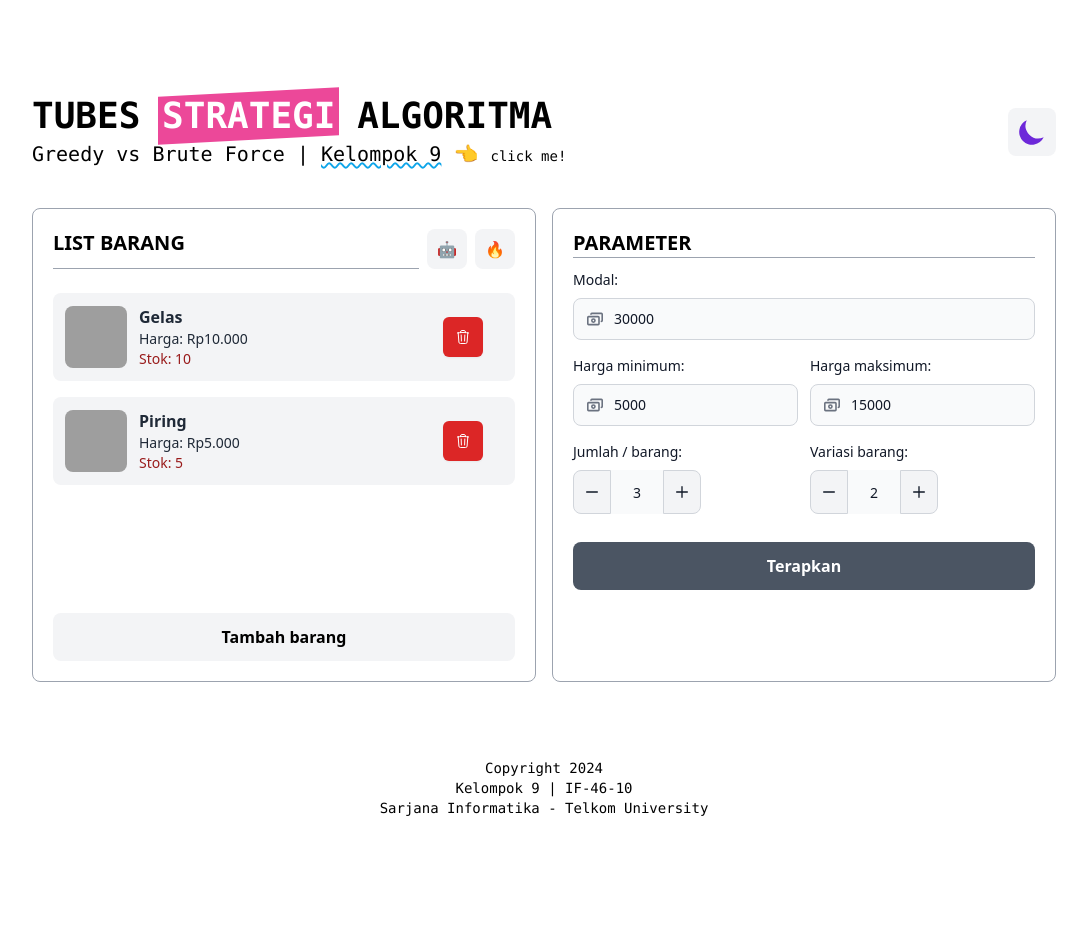
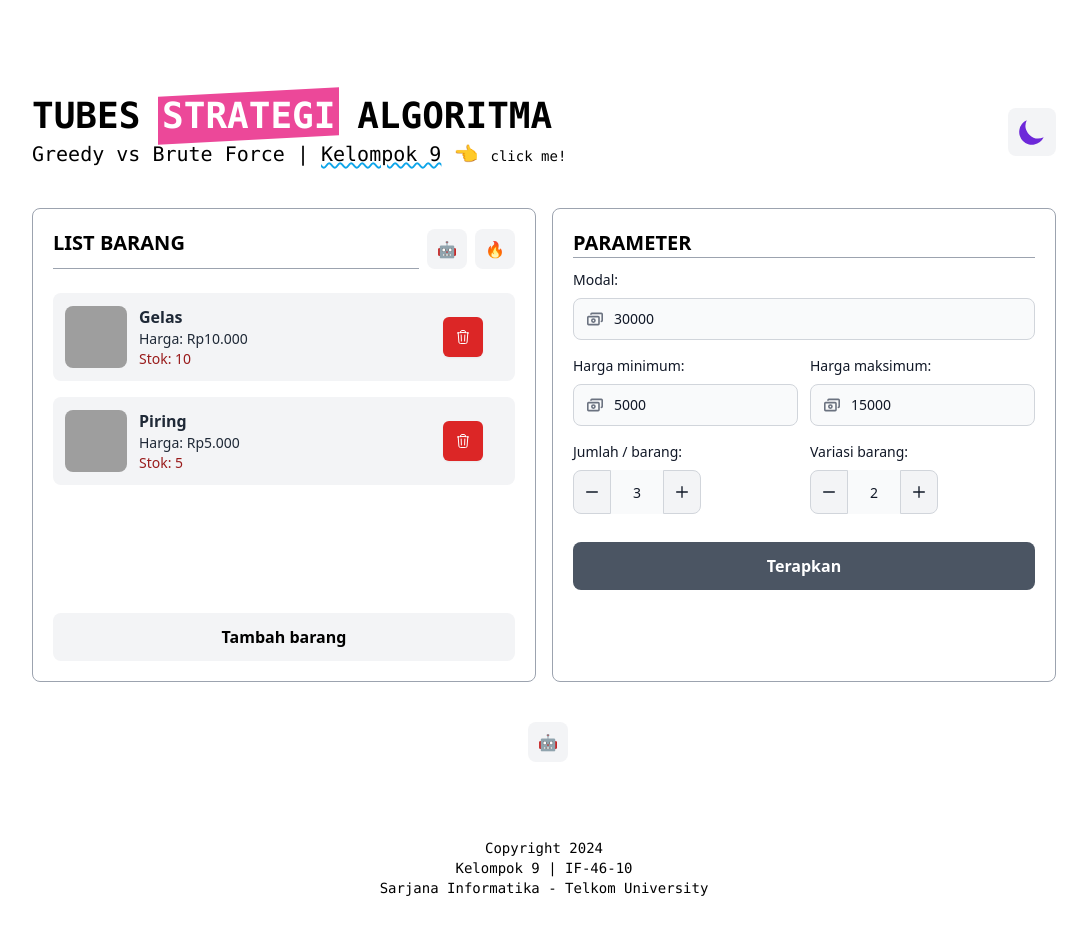
Before and after one commit to gagassurya19/tubes-strategi-algoritma, a Next.js app: page / in a window 1280 px wide. Shown: the top 934 px of the page, without its empty margins (96-1183 px from the left). Built offline with nearby package versions, Linux system fonts and the light colour scheme; grey boxes are pictures that could not be loaded.

Commit message:
add/code snippet

```diff
--- /dev/null
+++ b/src/app/(page)/code/page.js
@@ -0,0 +1,44 @@
+"use client";
+import { useState } from "react";
+
+export default function Code() {
+  const [hide, setHide] = useState(false);
+  return (
+    <>
+      <div className="flex flex-row justify-center mt-10 mb-5">
+        {/* <p className="text-xl font-semibold border-b border-gray-400 dark:border-gray-700 w-full">
+          Kode Algoritma
+        </p> */}
+        <button
+          type="button"
+          className="inline-flex max-w-10 max-h-10 justify-center bg-gray-100 hover:bg-gray-200 dark:bg-gray-700 dark:hover:bg-gray-600 rounded-lg px-3 py-2 ml-2"
+          onClick={() => setHide(!hide)}
+        >
+          {hide ? "🎃" : "🤖"}
+        </button>
+      </div>
+      {hide && (
+        <div className="flex flex-col sm:flex-row gap-4">
+          <div className="w-full">
+            <p className="text-xl font-semibold mb-3 text-center">Greedy</p>
+            <iframe
+              class="w-full h-[1111px] border-0 overflow-hidden"
+              allow="clipboard-write"
+              src="https://emgithub.com/iframe.html?target=https%3A%2F%2Fgithub.com%2Fgagassurya19%2Ftubes-strategi-algoritma%2Fblob%2F8578b3e1ff8d45684a744232cb64cb12a17aac15%2Fsrc%2Fapp%2Futility%2FAlgorithm.js%23L18-L68&style=github-dark-dimmed&type=code&showBorder=on&showLineNumbers=on&showFullPath=on&showCopy=on"
+            ></iframe>
+          </div>
+          <div className="w-full">
+            <p className="text-xl font-semibold mb-3 text-center">
+              Brute Force
+            </p>
+            <iframe
+              class="w-full h-[1363px] border-0 overflow-hidden"
+              allow="clipboard-write"
+              src="https://emgithub.com/iframe.html?target=https%3A%2F%2Fgithub.com%2Fgagassurya19%2Ftubes-strategi-algoritma%2Fblob%2F8578b3e1ff8d45684a744232cb64cb12a17aac15%2Fsrc%2Fapp%2Futility%2FAlgorithm.js%23L70-L132&style=github-dark-dimmed&type=code&showBorder=on&showLineNumbers=on&showFullPath=on&showCopy=on"
+            ></iframe>
+          </div>
+        </div>
+      )}
+    </>
+  );
+}
--- a/src/app/page.js
+++ b/src/app/page.js
@@ -4,6 +4,8 @@ import { useEffect, useState } from "react";
 import { DataProvider } from "./utility/DataContext";
 import Calculation from "./(page)/calculation/page";
 import Result from "./(page)/result/page";
+import Code from "./(page)/code/page";
+
 import Header from "./components/header.js";
 import Footer from "./components/footer.js";
 
@@ -24,6 +26,7 @@ export default function Home() {
       <Header />
       <Calculation />
       <Result />
+      <Code />
       <Footer />
     </DataProvider>
   );
```
